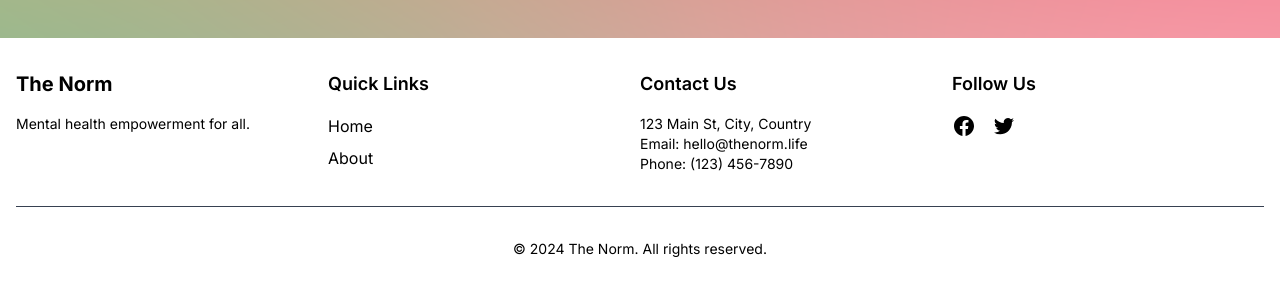
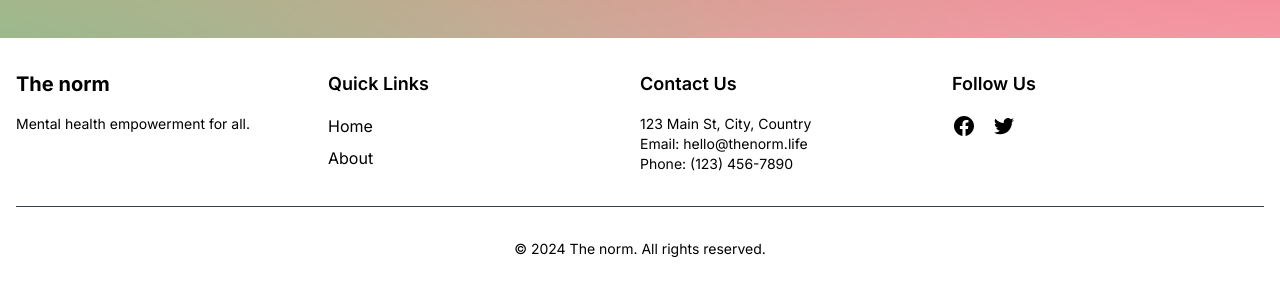
Before and after one commit to fac29/thenorm, a Next.js app: page / in a window 1280 px wide. Shown: the part 890-1178 px from the top of the page. Built offline with nearby package versions, Linux system fonts and the light colour scheme.

Commit message:
Spelling fix

```diff
--- a/components/footer.tsx
+++ b/components/footer.tsx
@@ -7,7 +7,7 @@ export function Footer() {
 			<div className="container mx-auto px-4">
 				<div className="flex flex-wrap justify-between">
 					<div className="w-full md:w-1/4 mb-6 md:mb-0">
-						<h3 className="text-xl font-bold mb-4">The Norm</h3>
+						<h3 className="text-xl font-bold mb-4">The norm</h3>
 						<p className="text-sm">Mental health empowerment for all.</p>
 					</div>
 					<div className="w-full md:w-1/4 mb-6 md:mb-0">
@@ -65,7 +65,7 @@ export function Footer() {
 				</div>
 				<div className="mt-8 border-t border-gray-700 pt-8 text-sm text-center">
 					<p>
-						&copy; {new Date().getFullYear()} The Norm. All rights reserved.
+						&copy; {new Date().getFullYear()} The norm. All rights reserved.
 					</p>
 				</div>
 			</div>
```
